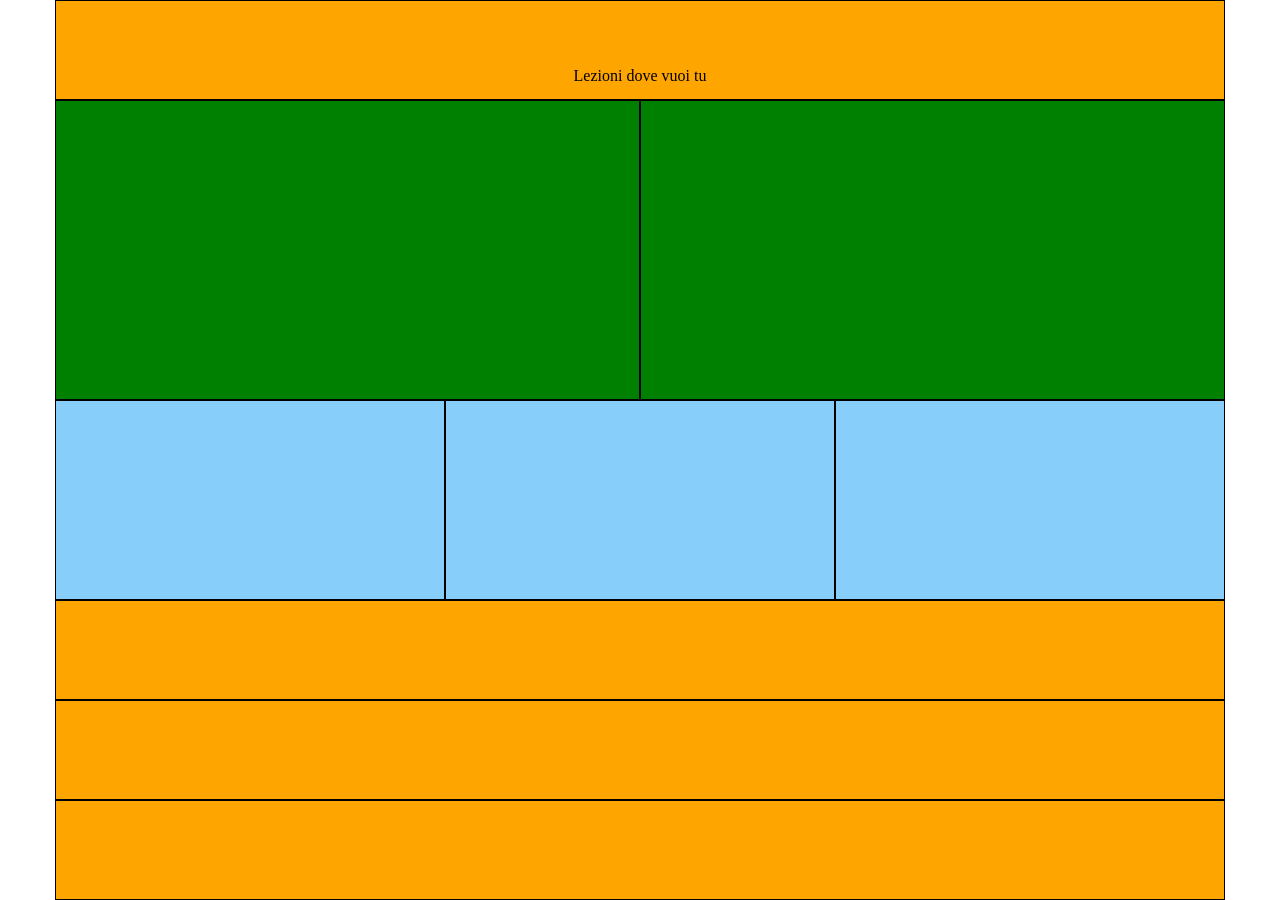
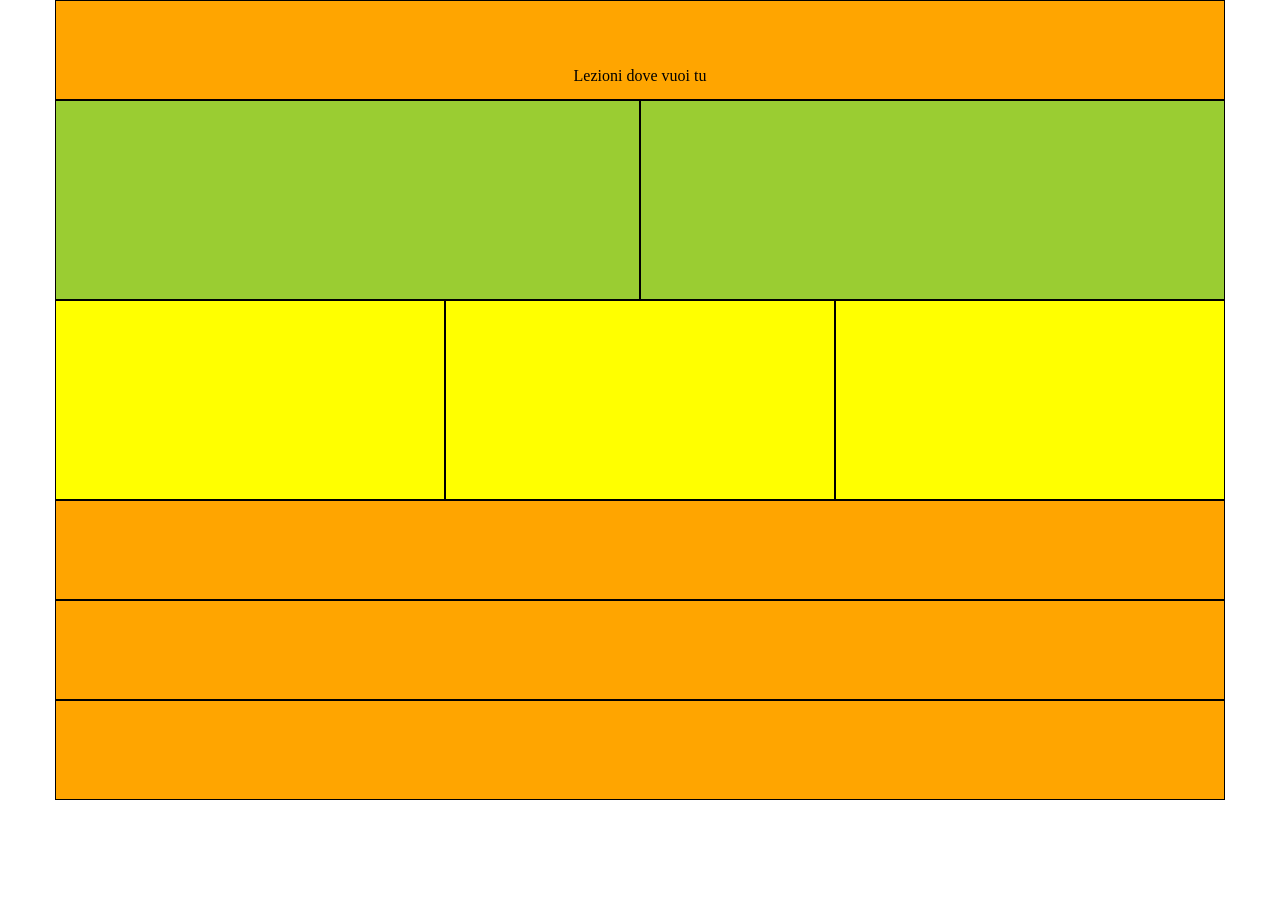
Before and after one commit to paolotrimini/html-css-resp-wannabe-12bool, a plain HTML site: page index.html in a window 1280 px wide. After the commit the page ends 800 px from the top, so only its background shows below. Drawn offline with Linux system fonts and the light colour scheme.

Commit message:
prova mediaQ

```diff
--- a/css/main.css
+++ b/css/main.css
@@ -9,7 +9,7 @@
 }
 
 .col-lg-6 {
-    background-color: green;
+    background-color: lightslategrey;
     height: 300px;
     border: 1px solid black;
 }
@@ -19,3 +19,16 @@
     height: 200px;
     border: 1px solid black;
 }
+
+.col-md-6 {
+    background-color: yellowgreen;
+    height: 200px;
+    border: 1px solid black;
+}
+
+.col-md-4 {
+    background-color: yellow;
+    height: 200px;
+    border: 1px solid black;
+
+}
--- a/index.html
+++ b/index.html
@@ -9,37 +9,52 @@
 </head>
 <body>
     <div class="container">
+
+                 <!-- HEADER -->
+
+                <!-- 1^a ROW -->
+
         <div class="row">
-
-                <!-- HEADER -->
-
-            <div class="col-lg-12">
+            <div class="col-lg-12 col-md-12">
                 <p>Lezioni dove vuoi tu</p>
             </div>
         </div>
 
                  <!-- MAIN -->
 
+                <!-- 2^a ROW -->
+
         <div class="row">
-            <div class="col-lg-6">
+            <div class="col-lg-6 col-md-6">
             </div>
-            <div class="col-lg-6">
+            <div class="col-lg-6 col-md-6">
+            </div>
+        </div>
+
+                <!-- 3^a ROW -->
+
+        <div class="row">
+            <div class="col-lg-4 col-md-4">
+            </div>
+            <div class="col-lg-4 col-md-4">
+            </div>
+            <div class="col-lg-4 col-md-4">
+            </div>
+        </div>
+
+                <!-- ultime 3 ROW -->
+
+        <div class="row">
+            <div class="col-lg-12">
             </div>
         </div>
 
         <div class="row">
-            <div class="col-lg-4">
-            </div>
-            <div class="col-lg-4">
-            </div>
-            <div class="col-lg-4">
+            <div class="col-lg-12">
             </div>
         </div>
+
         <div class="row">
-            <div class="col-lg-12">
-            </div>
-            <div class="col-lg-12">
-            </div>
             <div class="col-lg-12">
             </div>
         </div>
```
